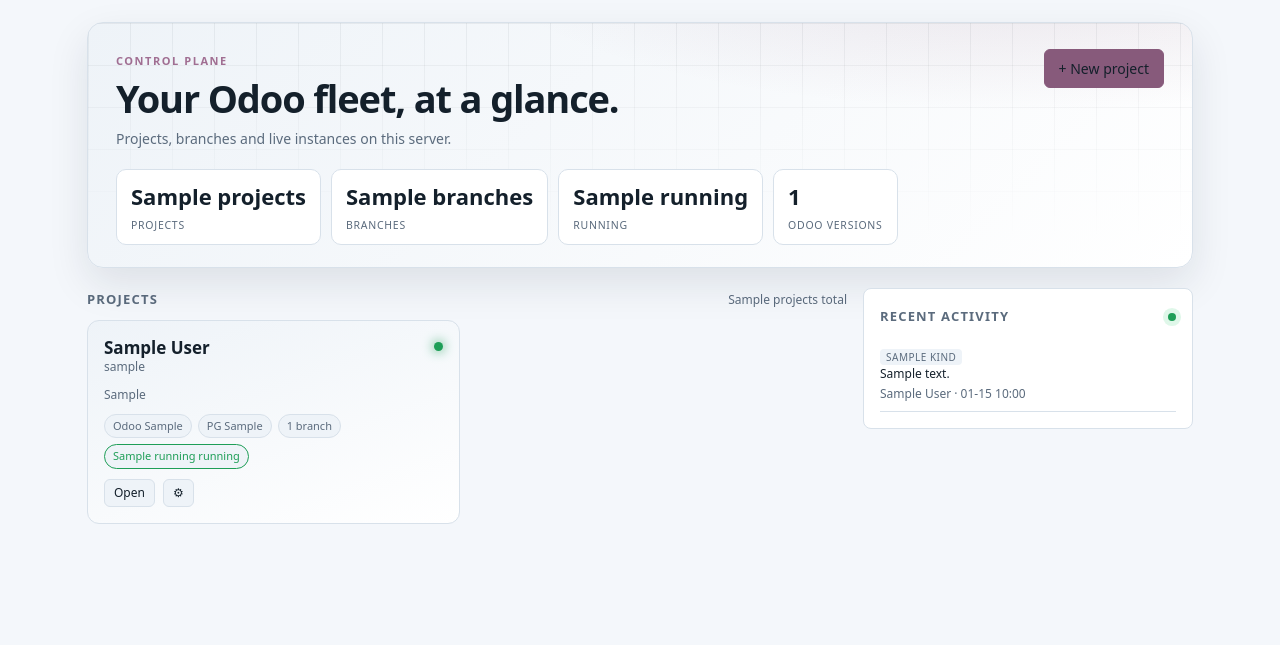
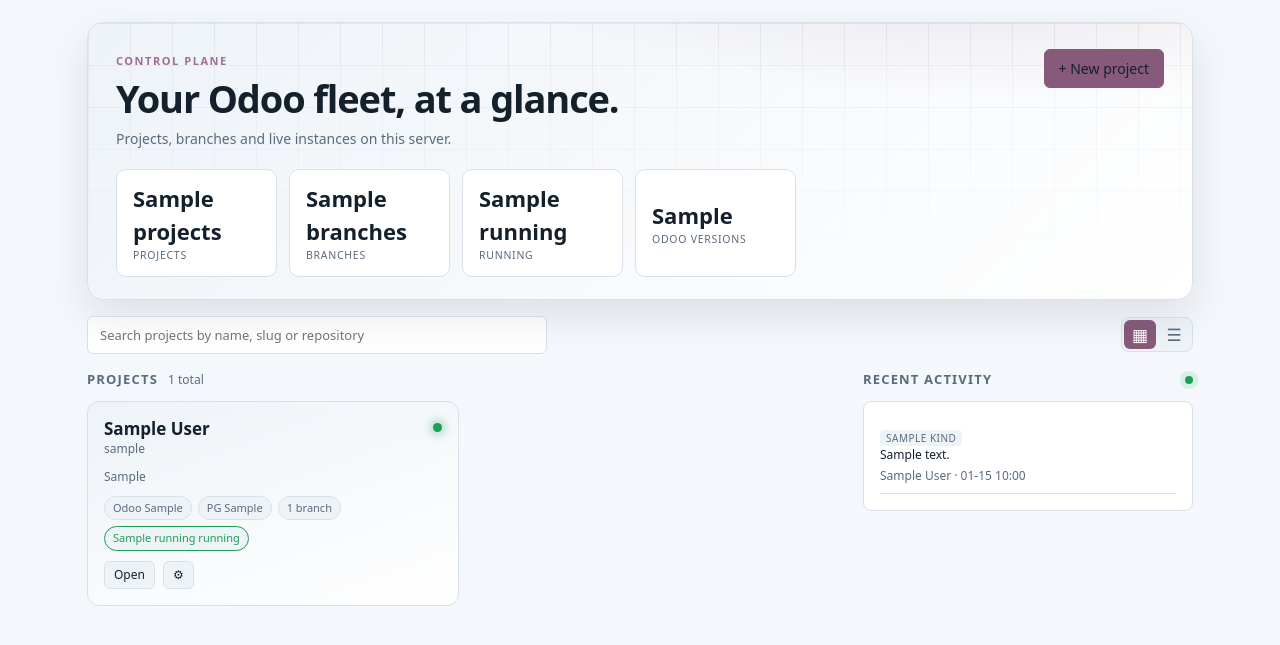
Before and after one commit to ismail1902/odoo-paas, a FastAPI app: template app/templates/dashboard.html in a window 1280 px wide. Shown: the part 50-695 px from the top of the page. Run offline with FastAPI, Linux system fonts and the light colour scheme; the template is opened without the code that fills it: most values are stand-ins (such as "Sample title", 1, 10 or a date in 2020); parts of the project's set-up code (start-up, migrations or seed data) failed here and were passed over; some libraries are stand-ins or nearby versions.

Commit message:
Improve dashboard layout, search and project views
Equalize the hero stat cards, align project and activity columns, add client-side project search with result counts and empty state, and add persistent grid/list project layouts. The Odoo versions stat now counts distinct versions used by projects, with a tooltip listing them.

```diff
--- a/app/static/css/app.css
+++ b/app/static/css/app.css
@@ -61,6 +61,10 @@ h3 { margin: 0 0 10px; }
 .muted { color: var(--muted); }
 .small { font-size: 12px; }
 .danger-text { color: var(--err); }
+.visually-hidden {
+  position: absolute; width: 1px; height: 1px; padding: 0; margin: -1px;
+  overflow: hidden; clip: rect(0 0 0 0); white-space: nowrap; border: 0;
+}
 
 .topbar {
   display: flex; justify-content: space-between; align-items: center;
@@ -87,7 +91,7 @@ h3 { margin: 0 0 10px; }
 .hero {
   position: relative; overflow: hidden;
   border: 1px solid var(--border); border-radius: 16px;
-  padding: 26px 28px 22px; margin-bottom: 20px;
+  padding: 26px 28px 22px; margin-bottom: 16px;
   background:
     radial-gradient(900px 260px at 85% -30%, var(--hero-glow), transparent 62%),
     linear-gradient(135deg, var(--panel-2), var(--panel));
@@ -122,9 +126,13 @@ h3 { margin: 0 0 10px; }
   letter-spacing: -0.03em; margin: 8px 0;
 }
 .hero p { margin: 0; max-width: 660px; color: var(--muted); }
-.hero-stats { display: flex; flex-wrap: wrap; gap: 10px; margin-top: 20px; }
+.hero-stats {
+  display: grid; grid-template-columns: repeat(4, minmax(0, 1fr));
+  gap: 12px; max-width: 680px; margin-top: 20px;
+}
 .stat {
-  min-width: 108px; padding: 10px 14px;
+  display: flex; flex-direction: column; justify-content: center;
+  min-width: 0; min-height: 70px; padding: 12px 16px;
   background: var(--panel); border: 1px solid var(--border); border-radius: 10px;
 }
 .stat-value {
@@ -135,23 +143,53 @@ h3 { margin: 0 0 10px; }
   color: var(--muted); font-size: 10.5px; text-transform: uppercase;
   letter-spacing: 0.07em;
 }
+@media (max-width: 700px) {
+  .hero-stats { grid-template-columns: repeat(2, minmax(0, 1fr)); }
+}
+@media (max-width: 420px) {
+  .hero-stats { grid-template-columns: 1fr; }
+}
+.dashboard-toolbar {
+  display: flex; align-items: center; justify-content: space-between;
+  flex-wrap: wrap; gap: 12px; margin: 0 0 16px;
+}
+.project-search { flex: 1 1 280px; max-width: 460px; margin: 0; color: var(--muted); }
+.project-search input {
+  width: 100%; margin: 0; height: 38px; padding: 8px 12px;
+  background: var(--panel); border-color: var(--border);
+}
+.project-search input:focus {
+  outline: none; border-color: var(--accent-2);
+  box-shadow: 0 0 0 2px color-mix(in srgb, var(--accent-2) 18%, transparent);
+}
+.view-switch {
+  display: flex; gap: 2px; padding: 2px; flex: 0 0 auto;
+  background: var(--panel-2); border: 1px solid var(--border); border-radius: 8px;
+}
+.view-switch button {
+  min-width: 32px; padding: 6px 8px; border: 0; border-radius: 6px;
+  background: transparent; color: var(--muted); font-size: 17px; line-height: 1;
+}
+.view-switch button:hover { color: var(--text); border-color: transparent; }
+.view-switch button.active { background: var(--accent); color: #fff; }
 .dashboard-main {
   display: grid; grid-template-columns: minmax(0, 1fr) 330px;
   gap: 16px; align-items: start;
 }
 @media (max-width: 1000px) { .dashboard-main { grid-template-columns: 1fr; } }
 .section-head {
-  display: flex; justify-content: space-between; align-items: baseline;
-  gap: 10px; margin: 2px 0 10px;
+  display: flex; justify-content: space-between; align-items: center;
+  gap: 10px; margin: 0 0 12px;
 }
+.section-title { display: flex; align-items: baseline; gap: 10px; }
 .section-head h2 { margin: 0; font-size: 13px; letter-spacing: 0.09em; }
 .project-grid {
   display: grid; grid-template-columns: repeat(auto-fill, minmax(270px, 1fr));
-  gap: 14px;
+  grid-auto-rows: 1fr; gap: 16px;
 }
 .project-card {
   position: relative; display: flex; flex-direction: column; gap: 10px;
-  padding: 16px; border: 1px solid var(--border); border-radius: 12px;
+  height: 100%; padding: 16px; border: 1px solid var(--border); border-radius: 12px;
   background: linear-gradient(160deg, var(--panel-2), var(--panel));
   transition: transform 0.16s ease, border-color 0.16s ease, box-shadow 0.16s ease;
 }
@@ -220,11 +286,14 @@ h3 { margin: 0 0 10px; }
 }
 .modal-close:hover { color: var(--text); }
 .modal-actions { margin-top: 14px; }
+.activity-column { position: sticky; top: 74px; align-self: start; }
 .activity-panel {
-  position: sticky; top: 74px;
-  max-height: calc(100vh - 96px); overflow: auto;
+  max-height: calc(100vh - 130px); overflow: auto; margin-bottom: 0;
 }
-@media (max-width: 1000px) { .activity-panel { position: static; max-height: none; } }
+@media (max-width: 1000px) {
+  .activity-column { position: static; }
+  .activity-panel { max-height: none; }
+}
 .events.compact li { padding: 8px 0; }
 .events.compact .kind { margin-right: 4px; }
 .events.compact .event-meta { margin-top: 3px; }
--- a/app/static/js/dashboard.js
+++ b/app/static/js/dashboard.js
@@ -57,3 +57,74 @@
     if (event.key === "Escape" && dialog.hasAttribute("open")) closeDialog();
   });
 })();
+
+/* Project search and grid/list view. */
+(function () {
+  "use strict";
+
+  var input = document.getElementById("project-search");
+  var grid = document.querySelector("[data-project-grid]");
+  if (!input || !grid) return;
+
+  var cards = Array.prototype.slice.call(grid.querySelectorAll("[data-project-card]"));
+  var count = document.getElementById("project-count");
+  var empty = document.getElementById("project-search-empty");
+  var viewButtons = document.querySelectorAll("[data-project-view]");
+  var storageKey = "odoo-paas-project-view";
+
+  function applyFilter() {
+    var query = input.value.trim().toLowerCase();
+    var visible = 0;
+    cards.forEach(function (card) {
+      var haystack = (card.getAttribute("data-search") || "").toLowerCase();
+      var match = !query || haystack.indexOf(query) !== -1;
+      card.hidden = !match;
+      if (match) visible += 1;
+    });
+    if (count) {
+      count.textContent = query ? visible + " of " + cards.length : cards.length + " total";
+    }
+    if (empty) empty.hidden = !query || visible !== 0;
+  }
+
+  function setView(view, persist) {
+    var list = view === "list";
+    grid.classList.toggle("project-list", list);
+    Array.prototype.forEach.call(viewButtons, function (button) {
+      var active = button.getAttribute("data-project-view") === view;
+      button.classList.toggle("active", active);
+      button.setAttribute("aria-pressed", active ? "true" : "false");
+    });
+    if (persist) {
+      try {
+        localStorage.setItem(storageKey, view);
+      } catch (error) {
+        /* Storage can be unavailable in private browsing. */
+      }
+    }
+  }
+
+  input.addEventListener("input", applyFilter);
+  input.addEventListener("search", applyFilter);
+  input.addEventListener("change", applyFilter);
+  input.addEventListener("keydown", function (event) {
+    if (event.key === "Escape" && input.value) {
+      input.value = "";
+      applyFilter();
+    }
+  });
+  Array.prototype.forEach.call(viewButtons, function (button) {
+    button.addEventListener("click", function () {
+      setView(button.getAttribute("data-project-view"), true);
+    });
+  });
+
+  var savedView = "grid";
+  try {
+    savedView = localStorage.getItem(storageKey) || "grid";
+  } catch (error) {
+    /* Storage can be unavailable in private browsing. */
+  }
+  setView(savedView === "list" ? "list" : "grid", false);
+  applyFilter();
+})();
--- a/app/templates/dashboard.html
+++ b/app/templates/dashboard.html
@@ -28,25 +28,41 @@
       <span class="stat-value">{{ totals.running }}</span>
       <span class="stat-label">Running</span>
     </div>
-    <div class="stat">
-      <span class="stat-value">{{ odoo_versions|length }}</span>
+    <div class="stat" title="{% if active_odoo_versions %}Active: {{ active_odoo_versions|join(', ') }}{% else %}No projects yet{% endif %}">
+      <span class="stat-value">{{ totals.odoo_versions }}</span>
       <span class="stat-label">Odoo versions</span>
     </div>
   </div>
 </section>
 
+{% if rows %}
+<div class="dashboard-toolbar">
+  <label class="project-search">
+    <span class="visually-hidden">Search projects</span>
+    <input id="project-search" type="search" placeholder="Search projects by name, slug or repository" autocomplete="off">
+  </label>
+  <div class="view-switch" role="group" aria-label="Project layout">
+    <button type="button" class="active" data-project-view="grid" aria-pressed="true" aria-label="Grid view" title="Grid view">&#9638;</button>
+    <button type="button" data-project-view="list" aria-pressed="false" aria-label="List view" title="List view">&#9776;</button>
+  </div>
+</div>
+{% endif %}
+
 <div class="dashboard-main">
   <section>
     <div class="section-head">
+      <div class="section-title">
         <h2>Projects</h2>
-      <span class="muted small">{{ totals.projects }} total</span>
+        <span class="muted small" id="project-count" aria-live="polite">{{ totals.projects }} total</span>
+      </div>
     </div>
 
     {% if rows %}
-    <div class="project-grid">
+    <div class="project-grid" data-project-grid>
       {% for row in rows %}
       {% set p = row.project %}
-      <article class="project-card">
+      <article class="project-card" data-project-card
+               data-search="{{ (p.display_name ~ ' ' ~ p.slug ~ ' ' ~ (row.repo_display or '') ~ ' ' ~ (p.odoo_version or default_odoo_version) ~ ' ' ~ row.postgres_version)|lower }}">
         <div class="project-card-top">
           <div>
             <h3><a href="/projects/{{ p.id }}">{{ p.display_name }}</a></h3>
@@ -72,6 +88,10 @@
       </article>
       {% endfor %}
     </div>
+    <div class="empty-state search-empty" id="project-search-empty" hidden>
+      <strong>No matching projects</strong>
+      <div class="small">Try a different name, slug or repository.</div>
+    </div>
     {% else %}
     <div class="empty-state">
       <strong>No projects yet</strong>
@@ -81,11 +101,12 @@
     {% endif %}
   </section>
 
-  <aside class="card activity-panel">
+  <aside class="activity-column">
     <div class="section-head">
       <h2>Recent activity</h2>
       <span class="live-dot" aria-hidden="true"></span>
     </div>
+    <div class="card activity-panel">
       <ul class="events compact">
         {% for item in activity %}
         <li>
@@ -99,6 +120,7 @@
         <li class="muted">No activity yet</li>
         {% endfor %}
       </ul>
+    </div>
   </aside>
 </div>
 
```
Also changed, not shown: other parts of app/static/css/app.css (+29 -0 lines), app/web.py (+9 -0 lines), README.md. Lines whose indentation alone changed are shown as unchanged.
